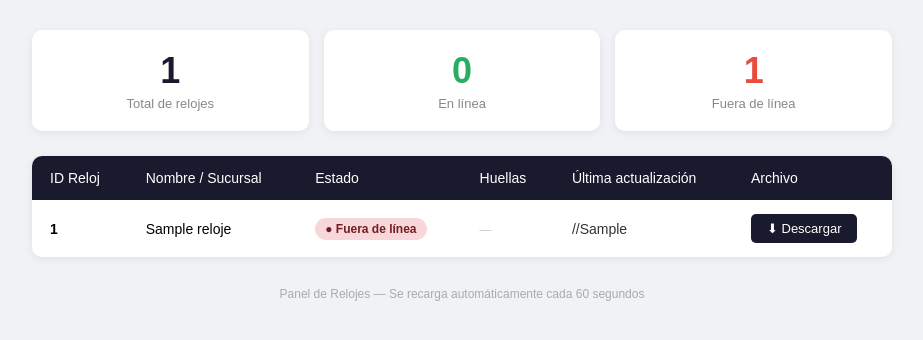
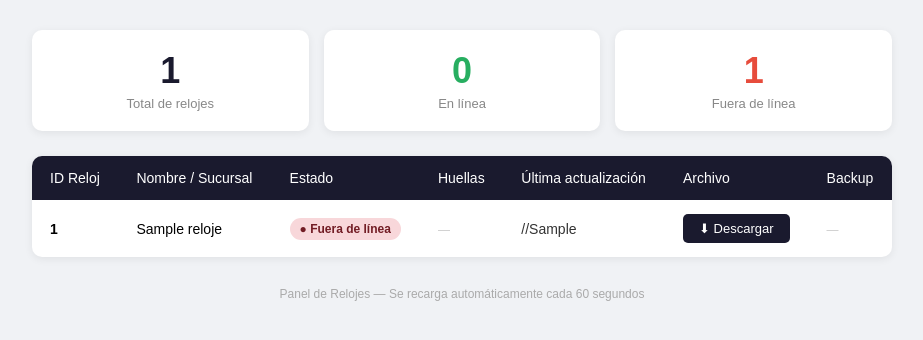
Before and after one commit to Catapato1024/panel-relojes, a Python web app: template templates/index.html in a window 1280 px wide. Shown: the part 59-399 px from the top of the page, without its empty margins (178-1101 px from the left). Run offline with Jinja, Linux system fonts and the light colour scheme; the template is opened without the code that fills it: most values are stand-ins (such as "Sample title", 1, 10 or a date in 2020).

Commit message:
Update index.html

```diff
--- a/templates/index.html
+++ b/templates/index.html
@@ -138,6 +138,7 @@
                     <th>Huellas</th>
                     <th>Última actualización</th>
                     <th>Archivo</th>
+                    <th>Backup</th>
                 </tr>
             </thead>
             <tbody>
@@ -172,6 +173,13 @@
                     <td>
                         <a href="/descargar/{{ r.device_id }}" class="btn-descargar">⬇ Descargar</a>
                     </td>
+                    <td>
+                        {% if r.tiene_backup %}
+                        <a href="/backup/{{ r.device_id }}" class="btn-descargar" style="background:#2e7d32;">⬇ Backup</a>
+                        {% else %}
+                        <span style="color:#ccc;font-size:12px;">—</span>
+                        {% endif %}
+                    </td>
                 </tr>
                 {% endfor %}
             </tbody>
```
